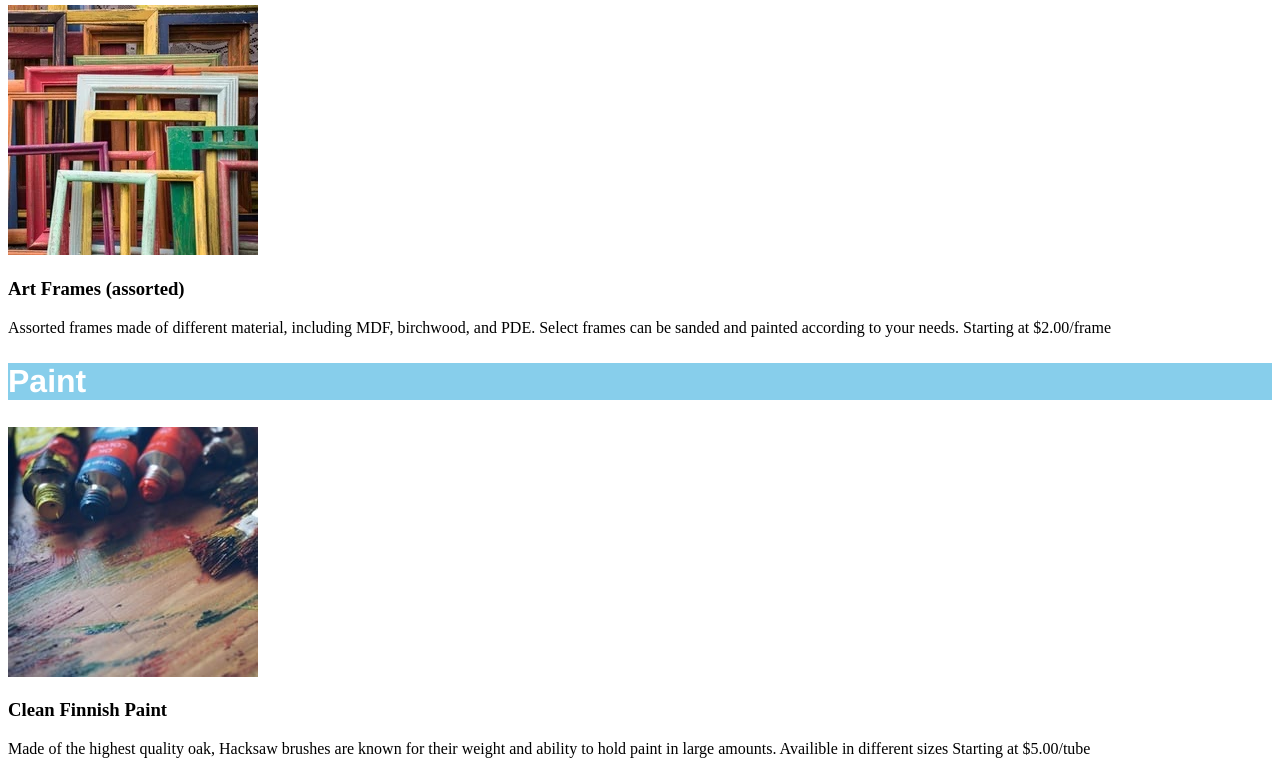
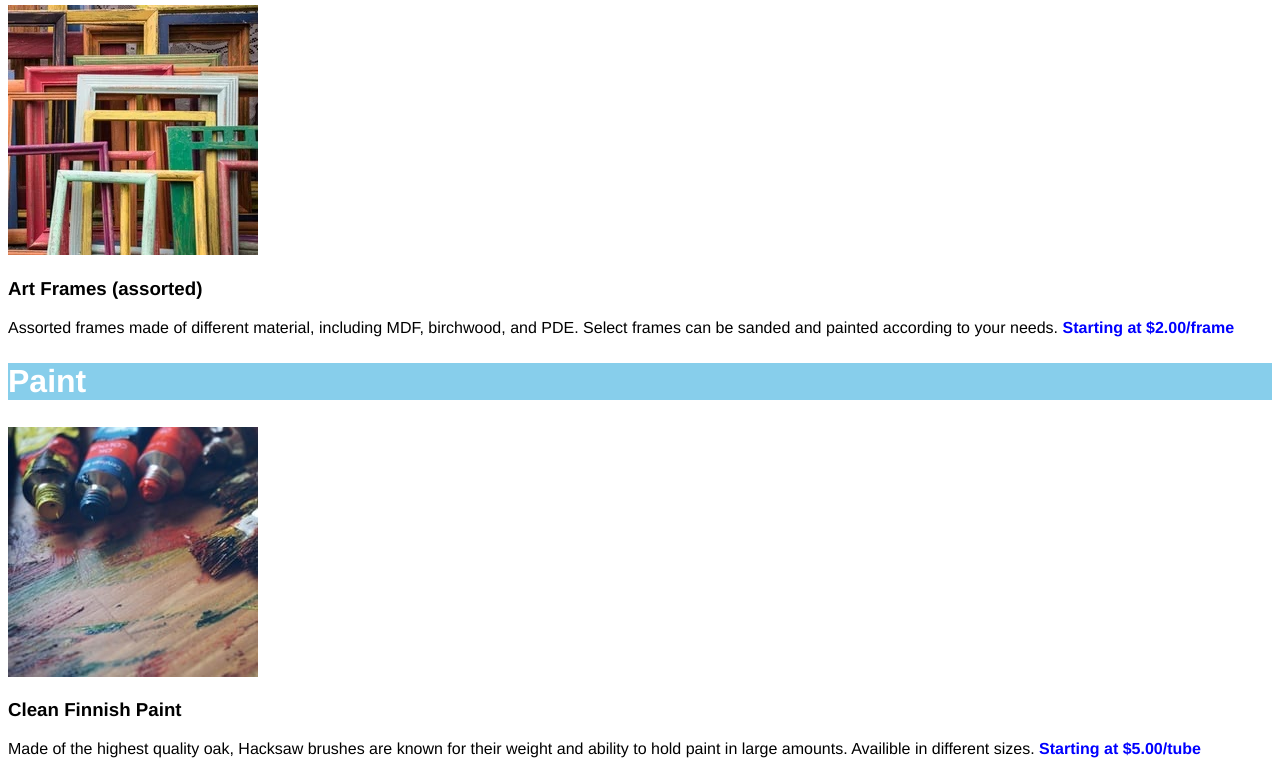
Before and after one commit to Joecode22/Dasmotos-Arts-and-Crafts, a plain HTML site: page index.html in a window 1280 px wide. Shown: the part 755-1529 px from the top of the page. Drawn offline with Linux system fonts and the light colour scheme.

Commit message:
added styling to body and spans based on specification document

```diff
--- a/index.html
+++ b/index.html
@@ -31,7 +31,7 @@
       <h2>Paint</h2>
       <img src="finnish.jpeg" alt="clean finnish paint">
       <h3>Clean Finnish Paint</h3>
-      <p>Made of the highest quality oak, Hacksaw brushes are known for their weight and ability to hold paint in large amounts. Availible in different sizes
+      <p>Made of the highest quality oak, Hacksaw brushes are known for their weight and ability to hold paint in large amounts. Availible in different sizes.
         <span>Starting at $5.00/tube</span>
       </p>
     </section>
--- a/style.css
+++ b/style.css
@@ -1,3 +1,7 @@
+body {
+  font-family: Helvetica;
+}
+
 header{
   background-image: url('pattern.webp');
 }
@@ -9,23 +13,25 @@ h1 {
   text-align: center;
 }
 
+span {
+  font-weight: bold;
+  color: blue;
+}
+
 .brushes h2 {
   background-color: mediumspringgreen;
-  font-family: Helvetica;
   font-size: 32px;
   color: white;
 }
 
 .frames h2 {
   background-color: lightcoral;
-  font-family: Helvetica;
   font-size: 32px;
   color: white;
 }
 
 .paint h2 {
   background-color: skyblue;
-  font-family: Helvetica;
   font-size: 32px;
   color: white;
 }
```
